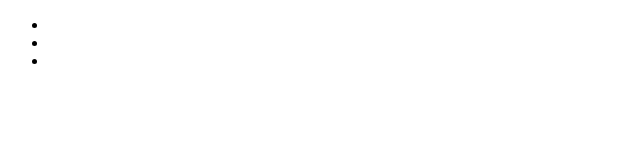
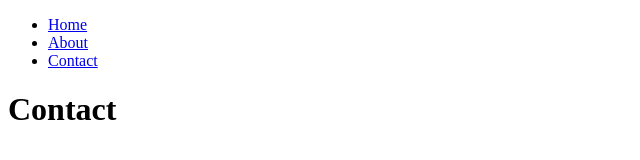
Before and after one commit to wintrsangel/p10, a plain HTML site: page contact.html in a window 1280 px wide. Shown: the whole page, without its empty margins (0-640 px from the left). Drawn offline with Linux system fonts and the light colour scheme.

Commit message:
added to all html

```diff
--- a/contact.html
+++ b/contact.html
@@ -1,17 +1,17 @@
 <!doctype html>
 <html>
 	<head>
-		<title></title>
+		<title>My second website</title>
 	</head>
 	<body>
 		<header>
 			<nav>
 				<ul>
-					<li></li>
-					<li></li>
-					<li></li>
+					<li> <a href="index.html">Home</a></li>
+					<li> <a href="about.html">About</a></li>
+					<li> <a href="contact.html">Contact</a></li>
 				</ul>
 			</nav>
 		</header>
-	</body>
-</html>
+		<h1>Contact</h1>
+		<p></p>
```
Also changed, not shown: about.html (+17 -0 lines).
